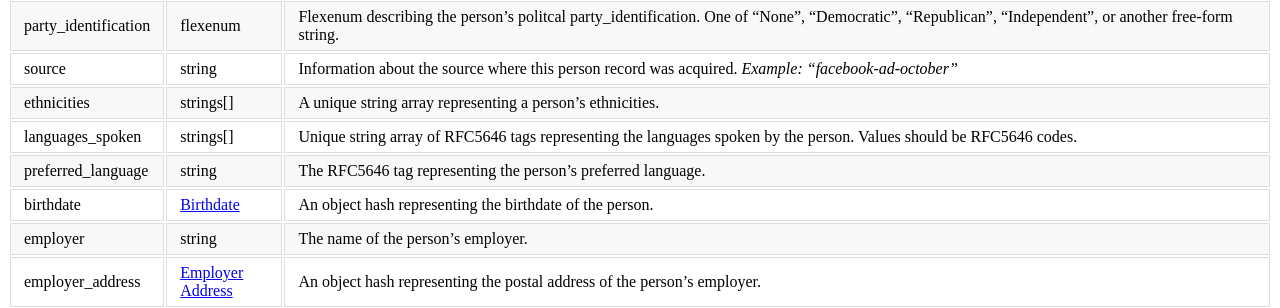
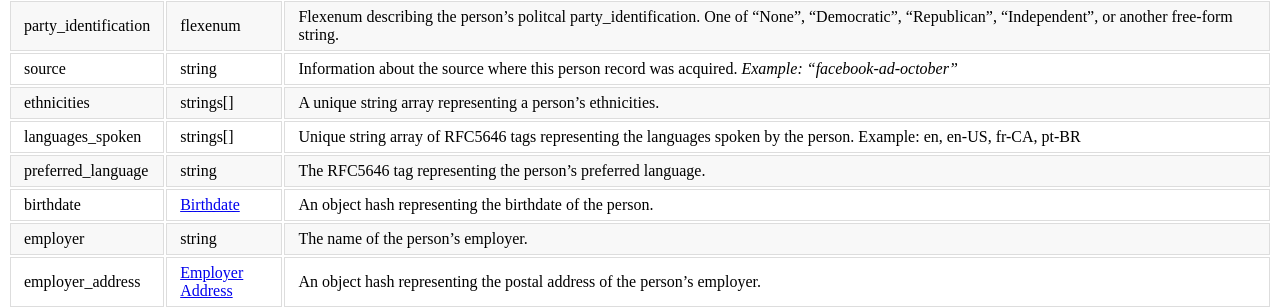
Before and after one commit to opensupporter/osdi-docs, a Jekyll site: the page built from people.md, in a window 1280 px wide and 900 px high, scrolled down 2372 px. Shown: the part 132-440 px from the top of the window. Built offline with Jekyll 4.4.1, drawn with Linux system fonts in a browser that asks for light colours; a style sheet for code colours, icons or effects is not loaded; some of the changed text lies outside the part shown.

Commit message:
add examples

```diff
--- a/people.md
+++ b/people.md
@@ -62,7 +62,7 @@
 |party_identification          |flexenum     |Flexenum describing the person's politcal party_identification. One of "None", "Democratic", "Republican", "Independent", or another free-form string.
 |source         |string     |Information about the source where this person record was acquired.   _Example: "facebook-ad-october"_
 |ethnicities|strings[]   |A unique string array representing a person's ethnicities.
-|languages_spoken|strings[]      | Unique string array of RFC5646 tags representing the languages spoken by the person. Values should be RFC5646 codes.
+|languages_spoken|strings[]      | Unique string array of RFC5646 tags representing the languages spoken by the person. Example: en,  en-US, fr-CA, pt-BR
 |preferred_language | string  | The RFC5646 tag representing the person's preferred language.
 |birthdate	|[Birthdate](#birthdate)    |An object hash representing the birthdate of the person.
 |employer|string    |The name of the person's employer.
@@ -294,9 +294,10 @@
                     "African American"
                 ],
                 "languages_spoken": [
-                    "en",
-                    "fr"
+                    "en-US",
+                    "fr-CA"
                 ],
+                "preferred_language": "fr-CA",
                 "employer": "Acme Corp",
                 "employer_address": {
                     "venue": "Bull Hall",
```
